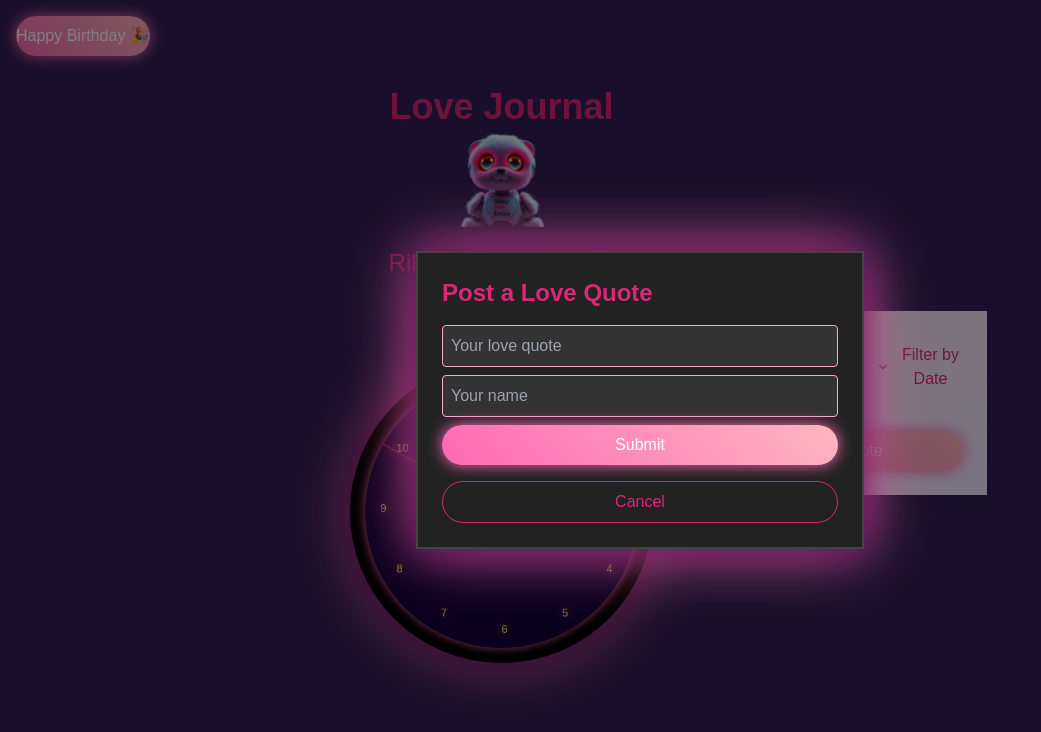
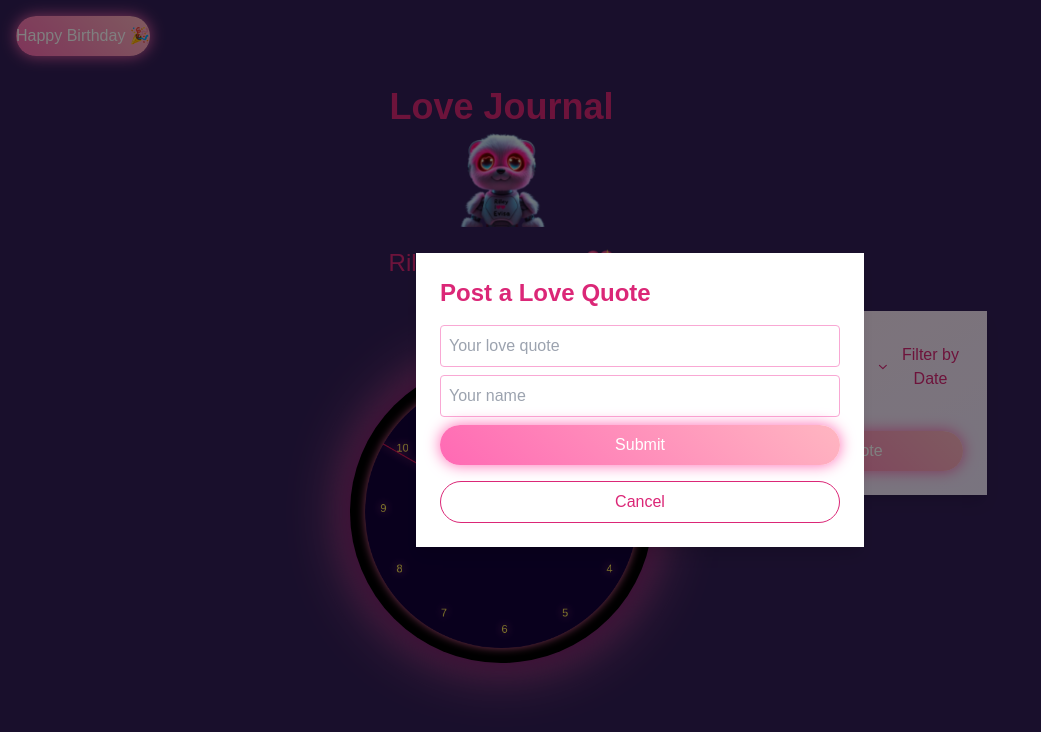
Before and after one commit to Bow-tech/love-Journal, a Next.js app: page / in a window 1280 px wide. Both pictures are taken after a click on the button "Post a Quote". Shown: the top 732 px of the page, without its empty margins (0-1041 px from the left). Built offline with nearby package versions, Linux system fonts and the light colour scheme.

Commit message:
Fix ESLint errors and implement edit functionality

```diff
--- a/components/LoveQuotes.tsx
+++ b/components/LoveQuotes.tsx
@@ -121,8 +121,11 @@ export default function LoveQuotes() {
       </button>
       {showForm && (
         <PostQuoteForm
-          onSubmit={handleSubmit}
-          onClose={() => setShowForm(false)}
+          onSubmit={editQuote ? handleEdit : handleSubmit} // Use handleEdit if editing
+          onClose={() => {
+            setShowForm(false);
+            setEditQuote(null); // Reset editQuote when closing the form
+          }}
           initialText={editQuote?.text || ''}
           initialName={editQuote?.name || ''}
         />
--- a/components/PostQuoteForm.tsx
+++ b/components/PostQuoteForm.tsx
@@ -1,6 +1,16 @@
-import React, { useState } from 'react';
+import { useState } from 'react';
 
-export default function PostQuoteForm({ onSubmit, onClose, initialText = '', initialName = '' }) {
+export default function PostQuoteForm({
+  onSubmit,
+  onClose,
+  initialText = '',
+  initialName = '',
+}: {
+  onSubmit: (text: string, name: string) => void;
+  onClose: () => void;
+  initialText?: string;
+  initialName?: string;
+}) {
   const [text, setText] = useState(initialText);
   const [name, setName] = useState(initialName);
 
@@ -11,18 +21,17 @@ export default function PostQuoteForm({ onSubmit, onClose, initialText = '', ini
 
   return (
     <div className="fixed inset-0 flex items-center justify-center bg-black bg-opacity-50">
-      <div
-        className="bg-[#222] p-6 rounded-lg shadow-lg max-w-md w-full border-2 border-[#444]"
-        style={{ boxShadow: '0 0 30px #640D5F, 0 0 60px #EE66A6' }}
-      >
-        <h2 className="text-2xl font-bold text-pink-600 mb-4">Post a Love Quote</h2>
+      <div className="bg-white p-6 rounded-lg shadow-lg max-w-md w-full">
+        <h2 className="text-2xl font-bold text-pink-600 mb-4">
+          {initialText ? 'Edit Quote' : 'Post a Love Quote'}
+        </h2>
         <form onSubmit={handleSubmit}>
           <input
             type="text"
             placeholder="Your love quote"
             value={text}
             onChange={(e) => setText(e.target.value)}
-            className="w-full p-2 mb-2 rounded border border-pink-300 focus:outline-none focus:ring-2 focus:ring-pink-500 bg-[#333] text-white"
+            className="w-full p-2 mb-2 rounded border border-pink-300 focus:outline-none focus:ring-2 focus:ring-pink-500"
             required
           />
           <input
@@ -30,14 +39,14 @@ export default function PostQuoteForm({ onSubmit, onClose, initialText = '', ini
             placeholder="Your name"
             value={name}
             onChange={(e) => setName(e.target.value)}
-            className="w-full p-2 mb-2 rounded border border-pink-300 focus:outline-none focus:ring-2 focus:ring-pink-500 bg-[#333] text-white"
+            className="w-full p-2 mb-2 rounded border border-pink-300 focus:outline-none focus:ring-2 focus:ring-pink-500"
             required
           />
           <button
             type="submit"
             className="glow-button w-full py-2 text-white rounded-full bg-pink-500 hover:bg-pink-600 transition-all duration-300"
           >
-            Submit
+            {initialText ? 'Update Quote' : 'Submit'}
           </button>
         </form>
         <button
--- a/pages/index.tsx
+++ b/pages/index.tsx
@@ -1,4 +1,4 @@
-import { useEffect, useState } from 'react';
+import { useState } from 'react';
 import Image from 'next/image'; // Use next/image
 import Clock from '../components/Clock';
 import BirthdayButton from '../components/BirthdayButton';
```
